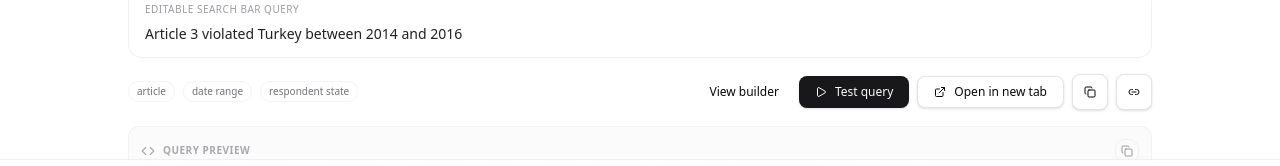
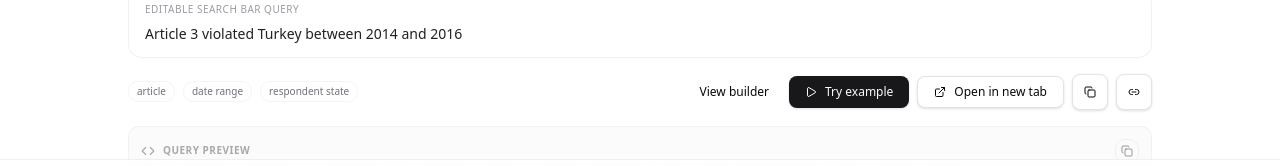
Before and after one commit to davidwickerhf/caselaw-vue, a Nuxt app: page /examples in a window 1280 px wide. Shown: the part 592-758 px from the top of the page. Built offline with nearby package versions, Linux system fonts and the light colour scheme.

Commit message:
fix: in examples and filters

```diff
--- a/pages/examples.vue
+++ b/pages/examples.vue
@@ -1,6 +1,6 @@
 <script setup lang="ts">
 import { computed, reactive, ref } from 'vue'
-import { ExternalLink, Play, Copy, Link2, Sparkles } from 'lucide-vue-next'
+import { ExternalLink, Play, Copy, Link2, Sparkles, Loader2 } from 'lucide-vue-next'
 import AppHeader from '~/components/shared/AppHeader.vue'
 import AppFooter from '~/components/shared/AppFooter.vue'
 import Button from '~/components/ui/button/Button.vue'
@@ -8,6 +8,8 @@ import QueryBuilderStandalone from '~/components/search/QueryBuilderStandalone.v
 import QueryPreview from '~/components/search/QueryPreview.vue'
 import QueryJsonPanel from '~/components/examples/QueryJsonPanel.vue'
 import { queryBuilderGroupToParams } from '~/lib/utils/query-builder-url'
+import { queryBuilderGroupToSearchQuery } from '~/lib/utils/search-query'
+import { fetchCombinedPage } from '~/lib/api/client'
 import { parseNaturalLanguageToQueryBuilderGroup } from '~/lib/parser/nl-query-parser'
 import { useSearch } from '~/composables/useSearch'
 import { compressSearchParams } from '~/lib/utils/compressed-url'
@@ -24,6 +26,10 @@ const builderExamples = reactive<ExampleItem[]>([...BUILDER_EXAMPLES])
 const filterScope = ref<'ALL' | 'ECHR' | 'RS' | 'MIXED'>('ALL')
 const filterText = ref('')
 const expandedTextId = ref<string | null>(null)
+
+const tryLoading = reactive(new Map<string, boolean>())
+const tryResults = reactive(new Map<string, { total: number; echrTotal: number; rsTotal: number }>())
+const tryErrors = reactive(new Map<string, string>())
 
 const scopeCounts = computed(() => {
   const all = [...textExamples, ...builderExamples]
@@ -73,6 +79,31 @@ function testQuery(example: ExampleItem) {
 function openInNewTab(example: ExampleItem) {
   if (typeof window === 'undefined') return
   window.open(buildResultsUrl(example), '_blank', 'noopener')
+}
+
+async function tryQuery(example: ExampleItem) {
+  if (tryLoading.get(example.id)) return
+  tryLoading.set(example.id, true)
+  tryResults.delete(example.id)
+  tryErrors.delete(example.id)
+
+  try {
+    const parsed = queryBuilderGroupToSearchQuery(example.group)
+    if (!parsed.query) {
+      tryErrors.set(example.id, parsed.error || 'Invalid query')
+      return
+    }
+    const result = await fetchCombinedPage(parsed.query, example.group, 1)
+    tryResults.set(example.id, {
+      total: result.total ?? 0,
+      echrTotal: result.echrTotal ?? 0,
+      rsTotal: result.rsTotal ?? 0,
+    })
+  } catch (err: unknown) {
+    tryErrors.set(example.id, err instanceof Error ? err.message : 'Request failed')
+  } finally {
+    tryLoading.set(example.id, false)
+  }
 }
 
 function toggleExpanded(id: string) {
@@ -255,9 +286,10 @@ function updateExampleSearch(example: ExampleItem, value: string) {
                         <Button variant="ghost" size="sm" class="h-8 rounded-lg" @click="toggleExpanded(example.id)">
                           {{ expandedTextId === example.id ? 'Hide builder' : 'View builder' }}
                         </Button>
-                        <Button variant="default" size="sm" class="h-8 gap-2 rounded-lg px-4" @click="testQuery(example)">
-                          <Play class="h-3 w-3" />
-                          Test query
+                        <Button variant="default" size="sm" class="h-8 gap-2 rounded-lg px-4" :disabled="tryLoading.get(example.id)" @click="tryQuery(example)">
+                          <Loader2 v-if="tryLoading.get(example.id)" class="h-3 w-3 animate-spin" />
+                          <Play v-else class="h-3 w-3" />
+                          {{ tryLoading.get(example.id) ? 'Loading...' : 'Try example' }}
                         </Button>
                         <Button variant="outline" size="sm" class="h-8 gap-2 rounded-lg px-4" @click="openInNewTab(example)">
                           <ExternalLink class="h-3 w-3" />
@@ -282,6 +314,19 @@ function updateExampleSearch(example: ExampleItem, value: string) {
                           <Link2 class="h-3 w-3" />
                         </Button>
                       </div>
+                    </div>
+
+                    <div v-if="tryResults.has(example.id)" class="rounded-lg border border-border/50 bg-card/60 px-4 py-2 text-xs text-muted-foreground flex items-center gap-3">
+                      <span class="font-semibold text-foreground">{{ tryResults.get(example.id)!.total }} results</span>
+                      <span>ECHR: {{ tryResults.get(example.id)!.echrTotal }}</span>
+                      <span>RS: {{ tryResults.get(example.id)!.rsTotal }}</span>
+                      <Button variant="default" size="sm" class="h-6 ml-auto gap-1.5 rounded-lg px-3 text-[11px]" @click="testQuery(example)">
+                        <ExternalLink class="h-3 w-3" />
+                        View results
+                      </Button>
+                    </div>
+                    <div v-else-if="tryErrors.has(example.id)" class="rounded-lg border border-destructive/30 bg-destructive/5 px-4 py-2 text-xs text-destructive">
+                      {{ tryErrors.get(example.id) }}
                     </div>
                   </div>
 
@@ -342,9 +387,10 @@ function updateExampleSearch(example: ExampleItem, value: string) {
                   />
 
                   <div class="mt-4 flex flex-wrap gap-2">
-                    <Button variant="default" size="sm" class="h-8 gap-2 rounded-lg px-4" @click="testQuery(example)">
-                      <Play class="h-3.5 w-3.5" />
-                      Test query
+                    <Button variant="default" size="sm" class="h-8 gap-2 rounded-lg px-4" :disabled="tryLoading.get(example.id)" @click="tryQuery(example)">
+                      <Loader2 v-if="tryLoading.get(example.id)" class="h-3.5 w-3.5 animate-spin" />
+                      <Play v-else class="h-3.5 w-3.5" />
+                      {{ tryLoading.get(example.id) ? 'Loading...' : 'Try example' }}
                     </Button>
                     <Button variant="outline" size="sm" class="h-8 gap-2 rounded-lg px-4" @click="openInNewTab(example)">
                       <ExternalLink class="h-3.5 w-3.5" />
@@ -360,6 +406,19 @@ function updateExampleSearch(example: ExampleItem, value: string) {
                       <Link2 class="h-3.5 w-3.5" />
                     </Button>
                   </div>
+
+                  <div v-if="tryResults.has(example.id)" class="rounded-lg border border-border/50 bg-card/60 px-4 py-2 text-xs text-muted-foreground flex items-center gap-3">
+                    <span class="font-semibold text-foreground">{{ tryResults.get(example.id)!.total }} results</span>
+                    <span>ECHR: {{ tryResults.get(example.id)!.echrTotal }}</span>
+                    <span>RS: {{ tryResults.get(example.id)!.rsTotal }}</span>
+                    <Button variant="default" size="sm" class="h-6 ml-auto gap-1.5 rounded-lg px-3 text-[11px]" @click="testQuery(example)">
+                      <ExternalLink class="h-3 w-3" />
+                      View results
+                    </Button>
+                  </div>
+                  <div v-else-if="tryErrors.has(example.id)" class="rounded-lg border border-destructive/30 bg-destructive/5 px-4 py-2 text-xs text-destructive">
+                    {{ tryErrors.get(example.id) }}
+                  </div>
                 </article>
               </div>
             </section>
--- a/pages/results.vue
+++ b/pages/results.vue
@@ -1033,7 +1033,8 @@ function applyQueryAndSearch(
 				path: "/results",
 				query: Object.fromEntries(compressed.entries()),
 			})
-			.finally(() => {
+			.finally(async () => {
+				await nextTick();
 				syncingRoute.value = false;
 			});
 	}
@@ -1100,7 +1101,8 @@ function handleClear() {
 	filterState.value = {};
 	lastAppliedSignature.value = "";
 	syncingRoute.value = true;
-	router.replace({ path: "/results" }).finally(() => {
+	router.replace({ path: "/results" }).finally(async () => {
+		await nextTick();
 		syncingRoute.value = false;
 	});
 }
@@ -1398,7 +1400,8 @@ function syncDocParam(ecli?: string) {
 		delete query.doc;
 	}
 	syncingRoute.value = true;
-	router.replace({ path: "/results", query }).finally(() => {
+	router.replace({ path: "/results", query }).finally(async () => {
+		await nextTick();
 		syncingRoute.value = false;
 	});
 }
```
